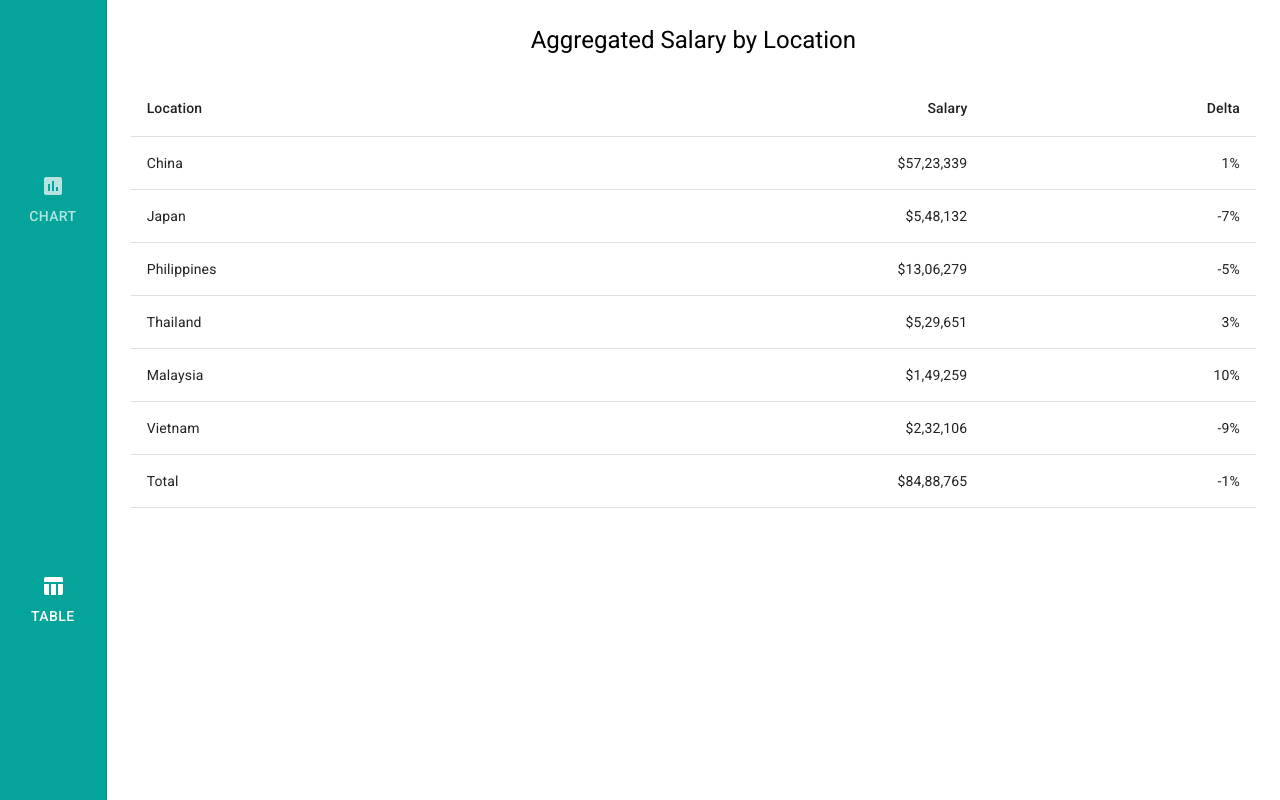
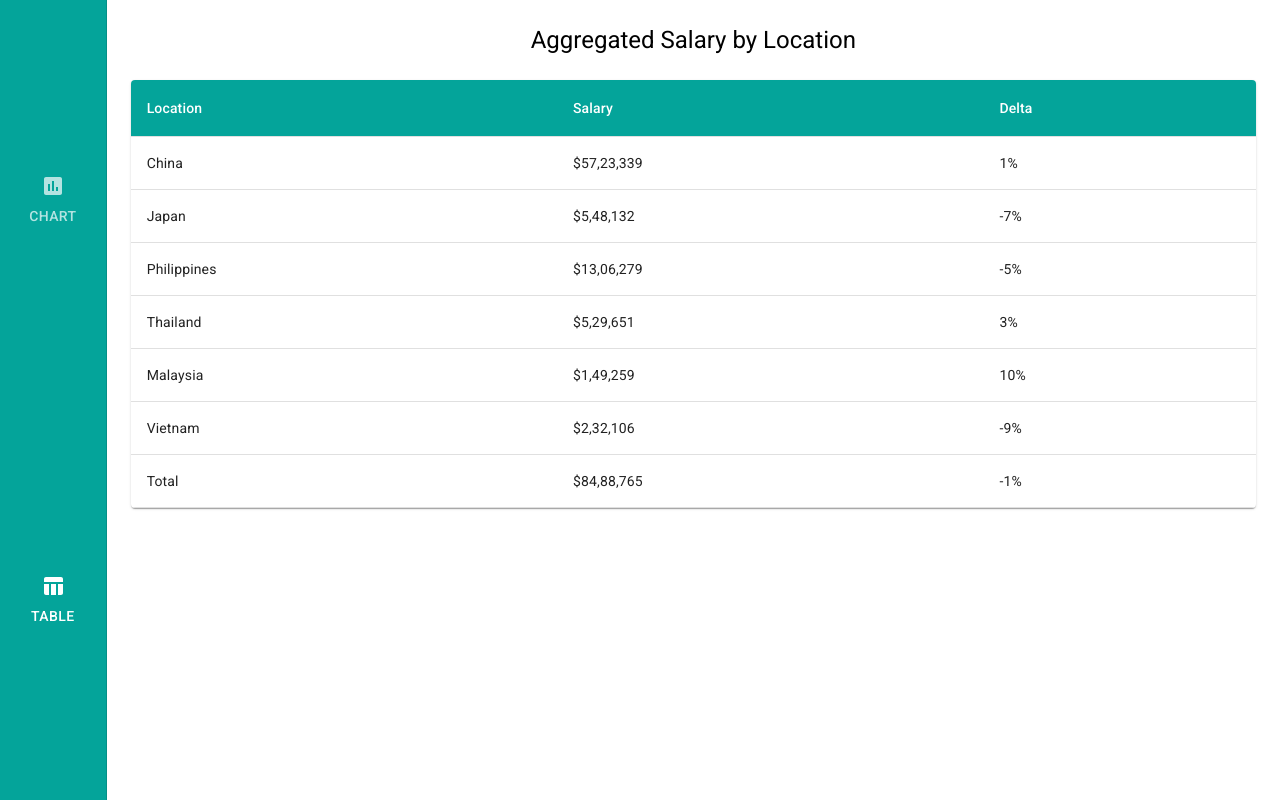
Before and after one commit to nami/react-employee-spa, a React (Create React App) app: page / in a window 1280 px wide. Both pictures are taken after a click on the tab "TABLE". Built offline with nearby package versions, Linux system fonts and the light colour scheme.

Commit message:
style table

```diff
--- a/src/components/Chart.jsx
+++ b/src/components/Chart.jsx
@@ -1,6 +1,6 @@
 import React from "react";
 import { extractLabels, extractSalaries, formatAmount } from "../utils";
-import { Grid, Typography } from "@material-ui/core";
+import { Container, Paper } from "@material-ui/core";
 import { Bar } from "react-chartjs-2";
 
 const chartData = {
@@ -9,22 +9,23 @@ const chartData = {
     {
       label: "Aggregated current salaries",
       backgroundColor: "#04A49A",
-      data: extractSalaries().map((obj) => obj.salary),
+      // remove Total object from chart
+      data: extractSalaries()
+        .filter((obj) => obj.location !== "Total")
+        .map((obj) => obj.salary),
     },
   ],
 };
 
-const Chart = (props) => {
+const Chart = () => {
   return (
-    <Grid item xs={12}>
-      <div className="barChart">
+    <Container component={Paper}>
       <Bar
         data={chartData}
         options={{
           responsive: true,
           tooltips: {
-              backgroundColor: "white",
-              borderColor: "#EAEDF3",
+            backgroundColor: "#F6F8FA",
             borderWidth: 1,
             titleFontColor: "#6B6C6F",
             bodyFontColor: "#3E3F42",
@@ -36,8 +37,7 @@ const Chart = (props) => {
           },
         }}
       />
-      </div>
-    </Grid>
+    </Container>
   );
 };
 
--- a/src/components/SalaryTable.jsx
+++ b/src/components/SalaryTable.jsx
@@ -1,15 +1,15 @@
 import React from "react";
 import { extractSalaries, formatAmount } from "../utils";
 import {
-  Grid,
   Table,
   TableBody,
-  TableHead,
   TableRow,
   TableContainer,
   TableCell,
-  Typography,
+  withStyles,
+  Paper,
 } from "@material-ui/core";
+import MuiTableHead from "@material-ui/core/TableHead";
 
 function createData(location, salary, delta) {
   return { location, salary, delta };
@@ -19,17 +19,28 @@ const tableRows = extractSalaries().map((obj) =>
   createData(obj.location, obj.salary, obj.delta)
 );
 
-const SalaryTable = (props) => {
+const TableHead = withStyles((theme) => ({
+  root: {
+    backgroundColor: "#04A49A",
+  },
+}))(MuiTableHead);
+
+const TableHeaderCell = withStyles((theme) => ({
+  root: {
+    color: "white",
+  },
+}))(TableCell);
+
+const SalaryTable = () => {
   return (
-    <Grid item xs={10.5}>
-      <div className="salaryTable">
-        <TableContainer>
-          <Table aria-label="simple table">
+    <div>
+      <TableContainer component={Paper}>
+        <Table aria-label="salary table">
           <TableHead>
             <TableRow>
-                <TableCell>Location</TableCell>
-                <TableCell align="right">Salary</TableCell>
-                <TableCell align="right">Delta</TableCell>
+              <TableHeaderCell>Location</TableHeaderCell>
+              <TableHeaderCell>Salary</TableHeaderCell>
+              <TableHeaderCell>Delta</TableHeaderCell>
             </TableRow>
           </TableHead>
           <TableBody>
@@ -38,17 +49,14 @@ const SalaryTable = (props) => {
                 <TableCell component="th" scope="row">
                   {row.location}
                 </TableCell>
-                  <TableCell align="right">
-                    {formatAmount(row.salary)}
-                  </TableCell>
-                  <TableCell align="right">{row.delta}%</TableCell>
+                <TableCell>{formatAmount(row.salary)}</TableCell>
+                <TableCell>{row.delta}%</TableCell>
               </TableRow>
             ))}
           </TableBody>
         </Table>
       </TableContainer>
     </div>
-    </Grid>
   );
 };
 
```
Lines whose indentation alone changed are shown as unchanged.
